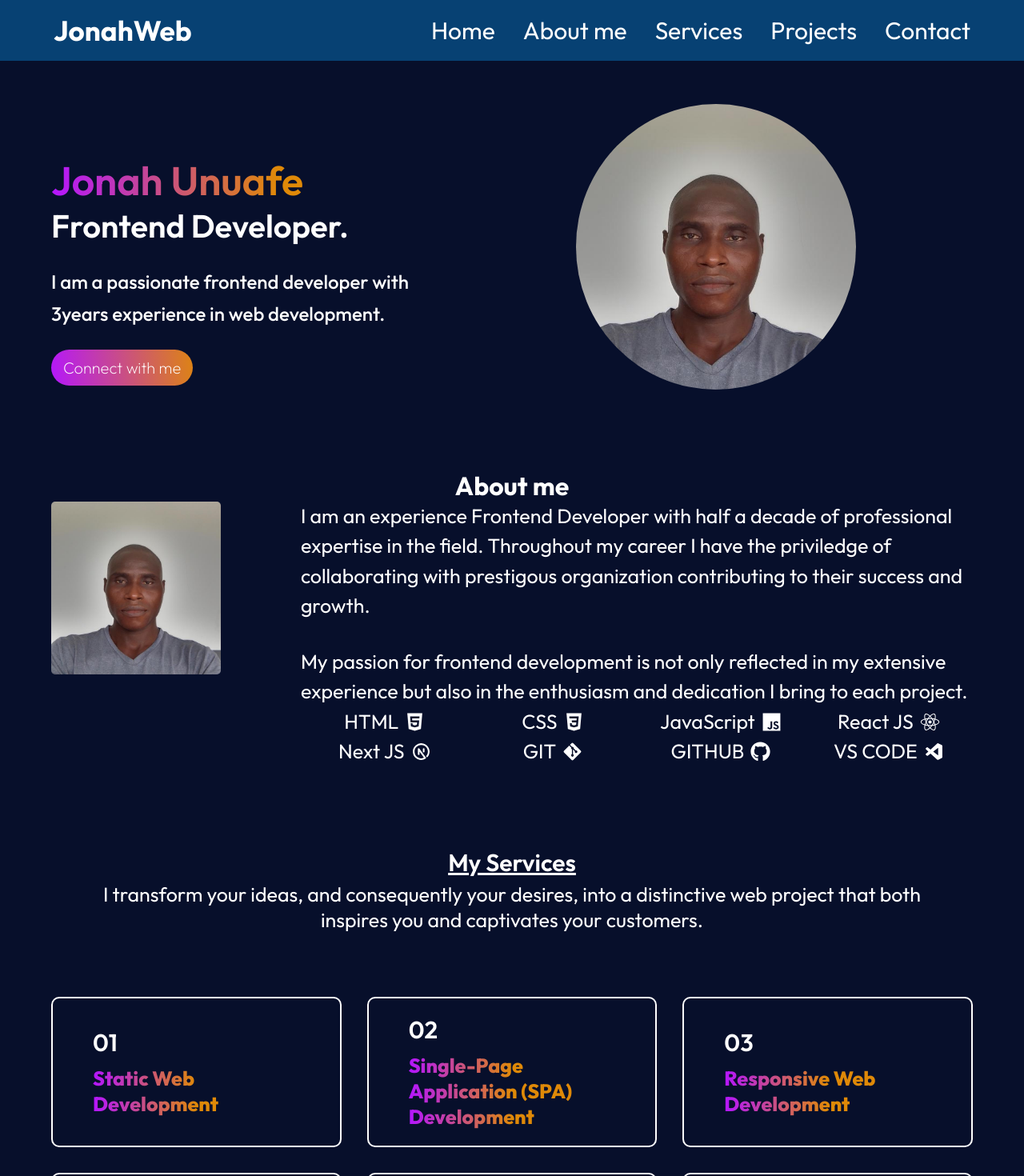
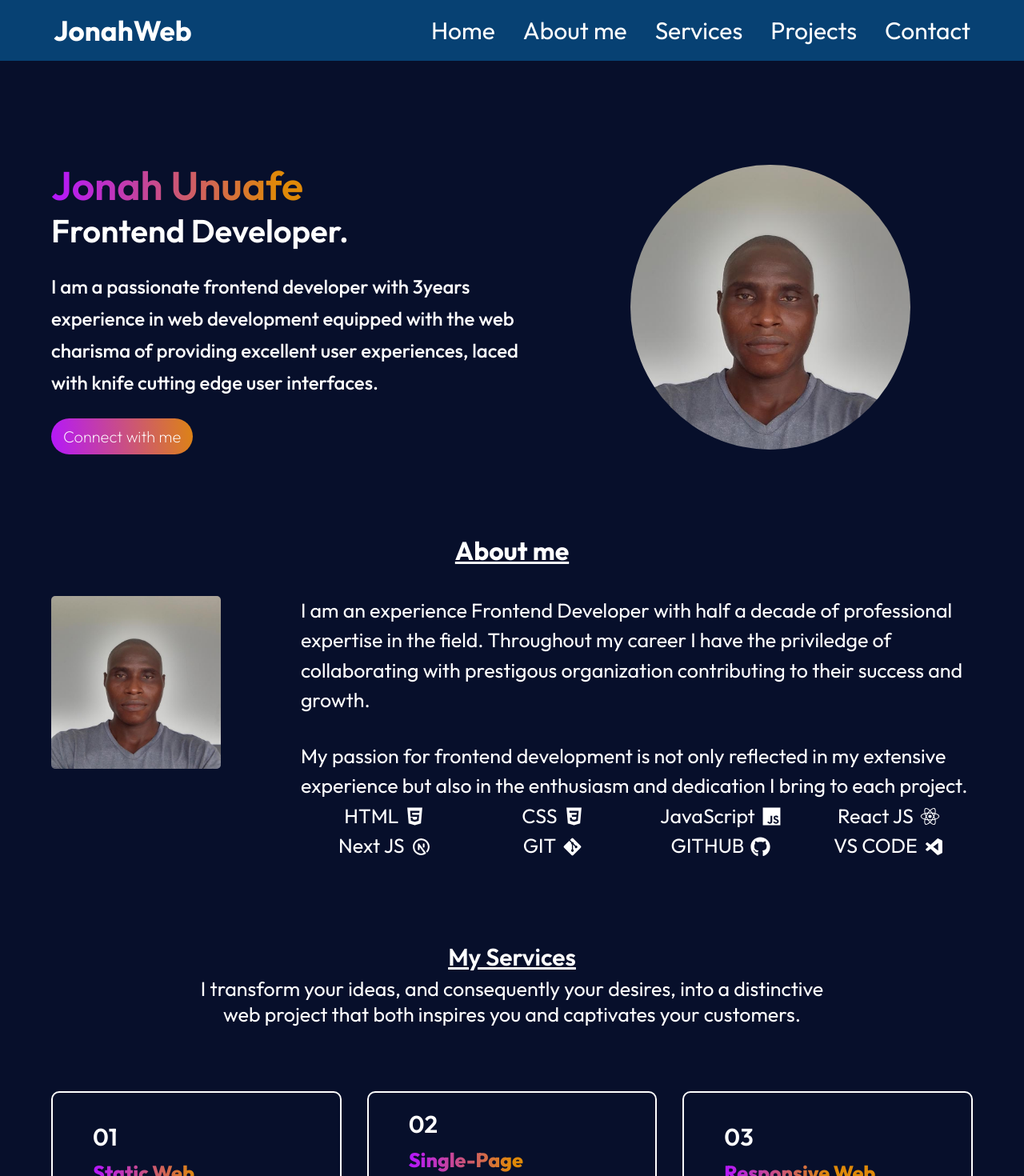
Before and after one commit to jonahunuafe/portfolio-react, a React (Vite) app: page / in a window 1280 px wide. Shown: the top 1470 px of the page at 80% size. Built offline with nearby package versions, Linux system fonts and the light colour scheme.

Commit message:
home page looking good on desktop and mobile devices

```diff
--- a/src/components/About/About.module.css
+++ b/src/components/About/About.module.css
@@ -9,6 +9,8 @@
 .aboutTitle h1 {
    font-size: 2rem;
    padding-top: 4rem;
+   margin-bottom: 2.3rem;
+   text-decoration: underline;
    text-align: center;
 }
 
--- a/src/components/Contact/Contact.module.css
+++ b/src/components/Contact/Contact.module.css
@@ -112,6 +112,7 @@
 
    .contact h1 {
       margin-top: 100px;
+      margin-bottom: -40px;
    }
 
    .contactleft h2, .contact h1 {
--- a/src/components/Home/Home.jsx
+++ b/src/components/Home/Home.jsx
@@ -11,7 +11,9 @@ const Home = () => {
       <div className={classes.authorAction}>
         <h1><span>Jonah Unuafe <br/></span> Frontend Developer.</h1>
         <p>
-          I am a passionate frontend developer with 3years experience in web development.
+          I am a passionate frontend developer with 3years experience in web development
+          equipped with the web charisma of providing excellent user experiences, laced
+          with knife cutting edge user interfaces.
         </p>
         <div className={classes.authorConnect}><a href="#contact">Connect with me</a></div>
       </div>
--- a/src/components/Home/Home.module.css
+++ b/src/components/Home/Home.module.css
@@ -67,12 +67,13 @@
 
 @media(min-width: 768px) {
    .author {
-      gap: 25px;
+      gap: 45px;
+      padding-top: 100px;
       flex-direction: row-reverse;
    }
 
    .AuthorImageContainer img {
-      margin-top: 130px;
+      margin-top: 100px;
       width: 350px;
    }
 
@@ -87,6 +88,7 @@
    }
 
    .authorAction p {
+      width: 600px;
       text-align: left;
       font-size: 24px;
       line-height: 40px;
@@ -95,11 +97,11 @@
    .authorAction {
       gap: 25px;
       font-size: 20px;
-      margin-top: 190px;
+      margin-top: 100px;
       align-items: start;
    }
 
-   .authorConnect, .authorResume {
+   .authorConnect {
       font-weight: 200;
       padding: 10px 15px;
    }
--- a/src/components/Services/Services.module.css
+++ b/src/components/Services/Services.module.css
@@ -18,6 +18,7 @@
 }
 
 .servicesTitle p {
+   margin-top: 2rem;
    font-size: 1.2em;
 }
 
@@ -62,12 +63,11 @@
 @media(min-width: 768px) {
    .services {
       gap: 80px;
-      /* outline: 1px solid red; */
    }
 
    .servicesTitle  p {
       font-size: 25px;
-      width: 90%;
+      width: 70%;
       margin: auto;
    }
 
```
